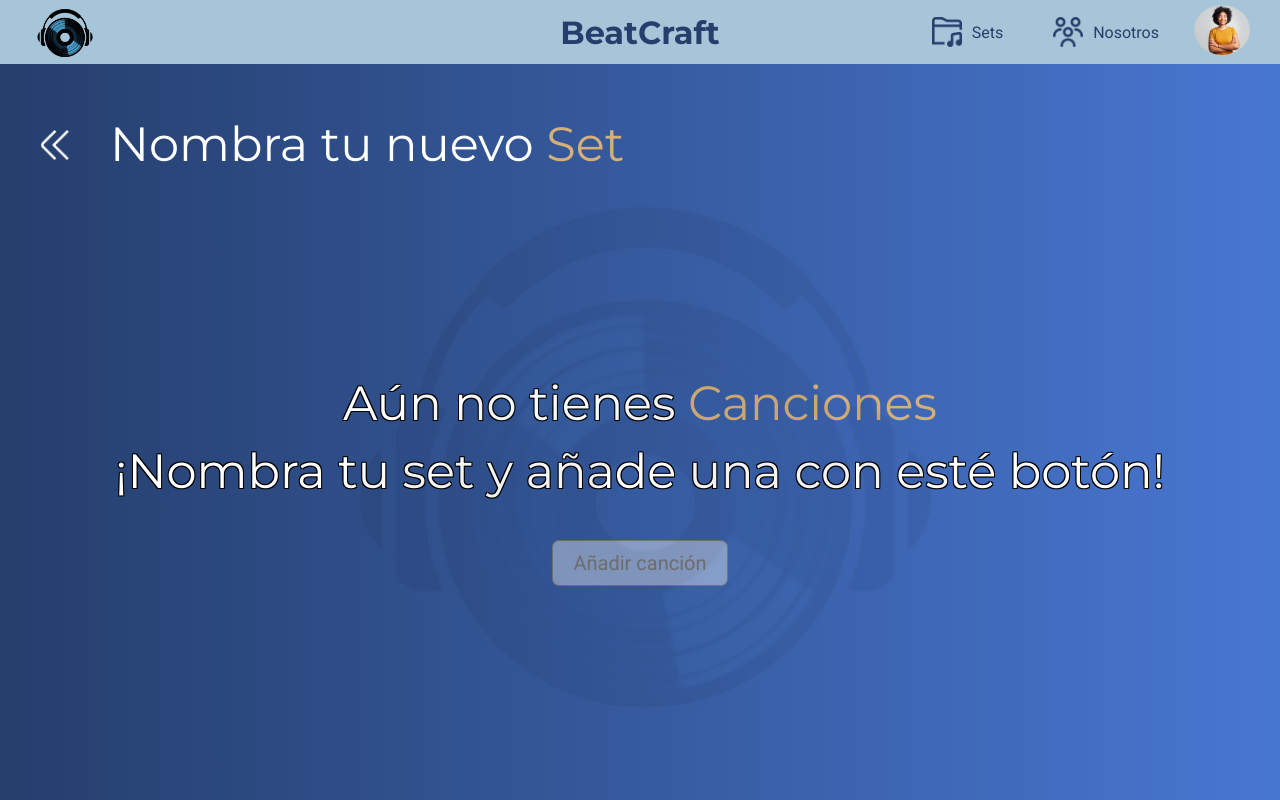
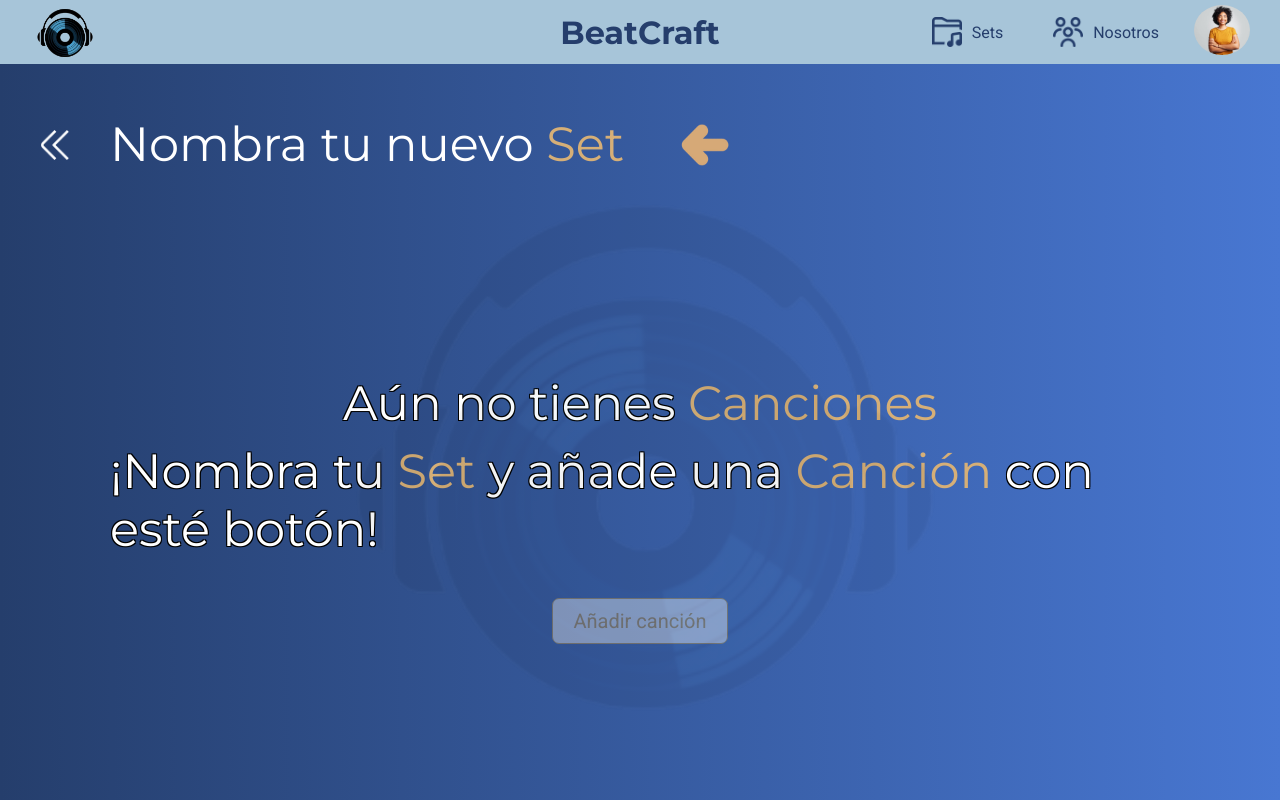
Before and after one commit to cascodenotch/beatfront, an Angular app: page /editar-set-vacia in a window 1280 px wide. Built offline with nearby package versions, Linux system fonts and the light colour scheme.

Commit message:
añadir animacion flecha

```diff
--- a/src/app/pages/editar-set-vacia/editar-set-vacia.component.css
+++ b/src/app/pages/editar-set-vacia/editar-set-vacia.component.css
@@ -26,7 +26,6 @@ main::before {
 
 /* Estilo del título principal de la página */
 .input-container {
-    position: relative;
     display: inline-block;
     position: absolute;
     top: 115px;
@@ -48,6 +47,7 @@ input {
     margin: 0;
     font-family: 'Montserrat', sans-serif;
     color: white;
+    border: 0px solid salmon;
 }
 
 .fake-placeholder{
@@ -70,6 +70,35 @@ input {
 .title-input:focus + .fake-placeholder,
 .title-input:not(:placeholder-shown) + .fake-placeholder {
     opacity: 0;
+}
+
+/* Estilo flecha animada */
+
+.arrow-container{
+    border: 0px solid plum;
+    position: absolute;
+    top: 120px;
+    left: 680px;
+}
+
+.arrow{
+    width: 50px;
+    height: 50px;
+    animation: bounce 2s infinite;
+}
+
+
+/* Animación de rebote */
+@keyframes bounce {
+    0%, 20%, 50%, 80%, 100% {
+        transform: translateX(0);
+    }
+    30% {
+        transform: translateX(-10px);
+    }
+    60% {
+        transform: translateX(-5px);
+    }
 }
 
 /* Estilo para el botón de retroceso */
--- a/src/app/pages/editar-set-vacia/editar-set-vacia.component.html
+++ b/src/app/pages/editar-set-vacia/editar-set-vacia.component.html
@@ -10,10 +10,15 @@
         <span class="fake-placeholder">Nombra tu nuevo <span class="highlighted-text">Set</span></span>
     </div>
 
+    <!-- Flecha con animacion -->
+    <div class="arrow-container" *ngIf="!inputValue">
+        <img src="../../../assets/Iconos/flecha izquierda nueva.png" class="arrow" alt="Flecha apuntando al input" />
+    </div>
+
     <!-- Mensaje principal -->
     <div class="mensaje-principal">
         <p>Aún no tienes <span class="highlighted-text">Canciones</span></p>
-        <p>¡Nombra tu set y añade una con esté botón!</p>
+        <p>¡Nombra tu <span class="highlighted-text">Set</span> y añade una <span class="highlighted-text">Canción</span> con esté botón!</p>
         <button [disabled]="!inputValue" [ngClass]="{'active': inputValue, 'disabled': !inputValue}" (click)="navigateToSongs()">
             Añadir canción
         </button>
```
Also changed, not shown: src/assets/Iconos/flecha izquierda nueva.png (added), src/assets/Iconos/flecha-izquierda.png (added).
